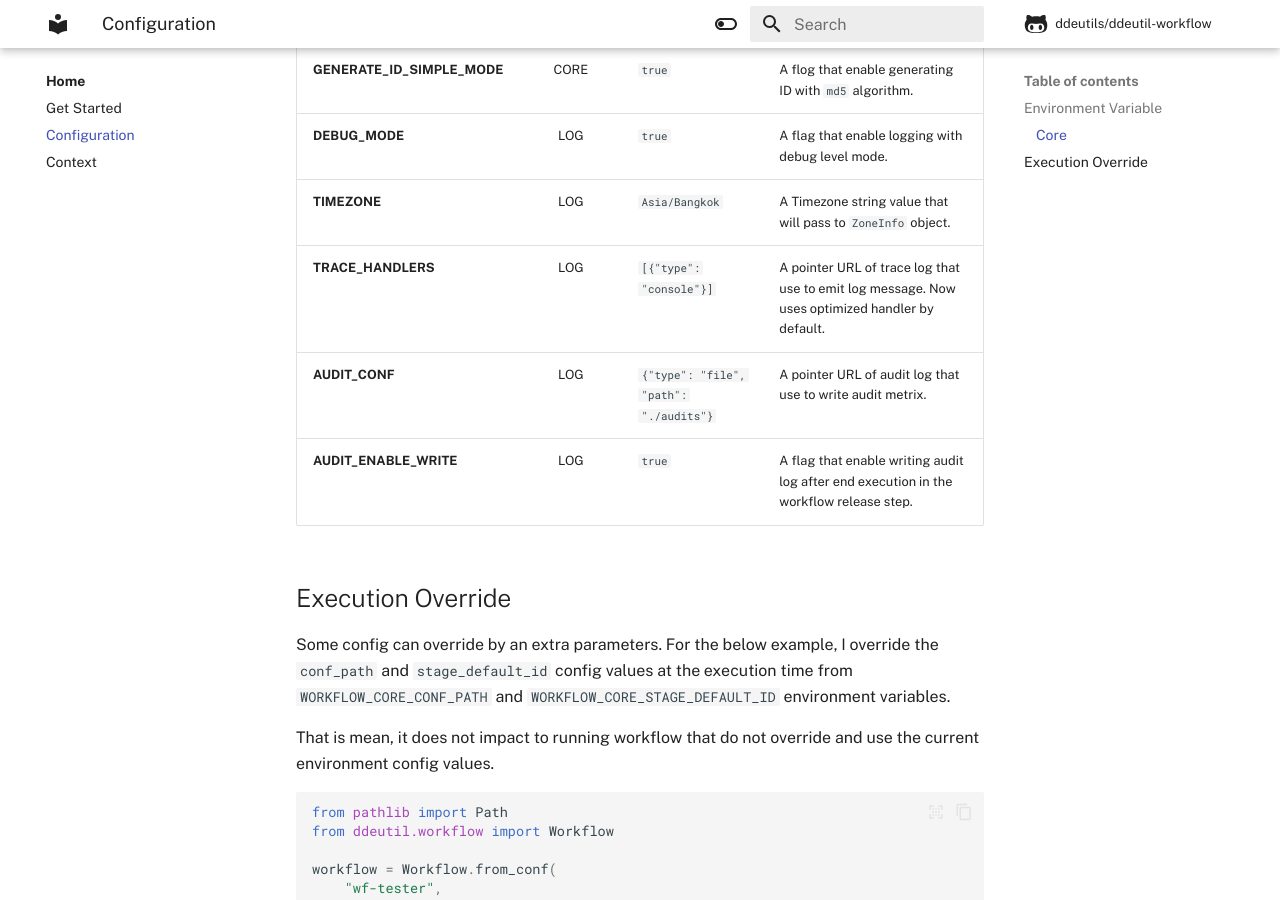
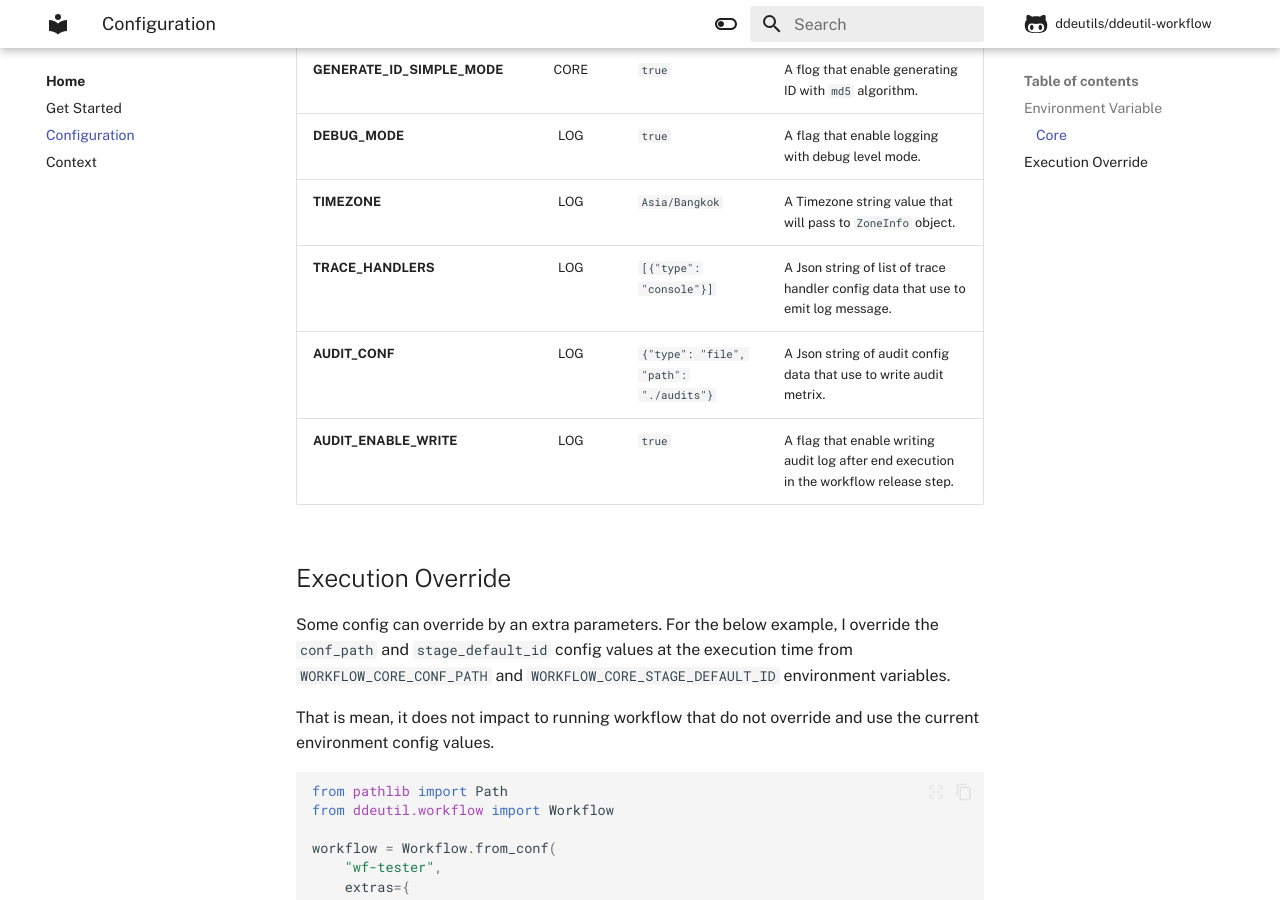
Before and after one commit to ddeutils/ddeutil-workflow, an MkDocs documentation site: the page built from docs/configuration.md, in a window 1280 px wide and 900 px high, scrolled down 845 px. Built offline with MkDocs 1.6.1 and Material for MkDocs 9.7.7, drawn with Linux system fonts in a browser that asks for light colours; comment, search, counter and statistics services are not loaded.

```diff
--- a/docs/configuration.md
+++ b/docs/configuration.md
@@ -14,18 +14,18 @@
 application. If any configuration values do not set yet, it will use default value
 and do not raise any error to you.
 
-| Name                        | Component | Default                                                                                                                         | Description                                                                                      |
-|:----------------------------|:---------:|:--------------------------------------------------------------------------------------------------------------------------------|:-------------------------------------------------------------------------------------------------|
-| **REGISTRY_CALLER**         |   CORE    | `.`                                                                                                                             | List of importable string for the call stage.                                                    |
-| **REGISTRY_FILTER**         |   CORE    | `ddeutil.workflow.templates`                                                                                                    | List of importable string for the filter template.                                               |
-| **CONF_PATH**               |   CORE    | `./conf`                                                                                                                        | The config path that keep all template `.yaml` files.                                            |
-| **STAGE_DEFAULT_ID**        |   CORE    | `false`                                                                                                                         | A flag that enable default stage ID that use for catch an execution output.                      |
-| **GENERATE_ID_SIMPLE_MODE** |   CORE    | `true`                                                                                                                          | A flog that enable generating ID with `md5` algorithm.                                           |
-| **DEBUG_MODE**              |    LOG    | `true`                                                                                                                          | A flag that enable logging with debug level mode.                                                |
-| **TIMEZONE**                |    LOG    | `Asia/Bangkok`                                                                                                                  | A Timezone string value that will pass to `ZoneInfo` object.                                     |
-| **TRACE_HANDLERS**          |    LOG    | `[{"type": "console"}]`                                                                                                         | A pointer URL of trace log that use to emit log message. Now uses optimized handler by default.  |
-| **AUDIT_CONF**              |    LOG    | `{"type": "file", "path": "./audits"}`                                                                                          | A pointer URL of audit log that use to write audit metrix.                                       |
-| **AUDIT_ENABLE_WRITE**      |    LOG    | `true`                                                                                                                          | A flag that enable writing audit log after end execution in the workflow release step.           |
+| Name                        | Component | Default                                | Description                                                                            |
+|:----------------------------|:---------:|:---------------------------------------|:---------------------------------------------------------------------------------------|
+| **REGISTRY_CALLER**         |   CORE    | `.`                                    | List of importable string for the call stage.                                          |
+| **REGISTRY_FILTER**         |   CORE    | `ddeutil.workflow.templates`           | List of importable string for the filter template.                                     |
+| **CONF_PATH**               |   CORE    | `./conf`                               | The config path that keep all template `.yaml` files.                                  |
+| **STAGE_DEFAULT_ID**        |   CORE    | `false`                                | A flag that enable default stage ID that use for catch an execution output.            |
+| **GENERATE_ID_SIMPLE_MODE** |   CORE    | `true`                                 | A flog that enable generating ID with `md5` algorithm.                                 |
+| **DEBUG_MODE**              |    LOG    | `true`                                 | A flag that enable logging with debug level mode.                                      |
+| **TIMEZONE**                |    LOG    | `Asia/Bangkok`                         | A Timezone string value that will pass to `ZoneInfo` object.                           |
+| **TRACE_HANDLERS**          |    LOG    | `[{"type": "console"}]`                | A Json string of list of trace handler config data that use to emit log message.       |
+| **AUDIT_CONF**              |    LOG    | `{"type": "file", "path": "./audits"}` | A Json string of audit config data that use to write audit metrix.                     |
+| **AUDIT_ENABLE_WRITE**      |    LOG    | `true`                                 | A flag that enable writing audit log after end execution in the workflow release step. |
 
 ## Execution Override
 
```
Also changed, not shown: README.md (+12 -12 lines), 1 other file.
